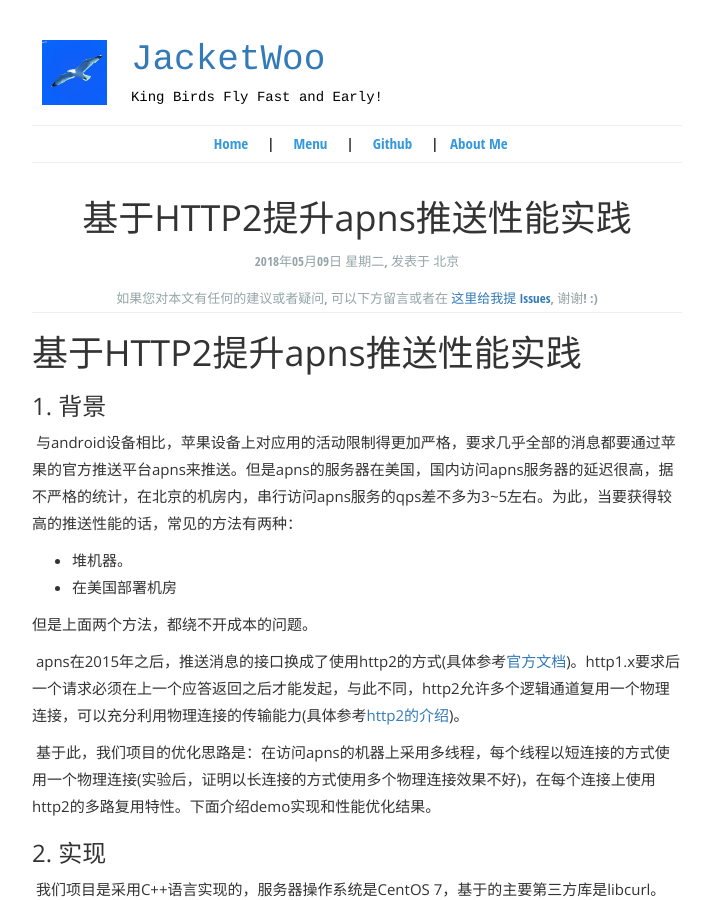
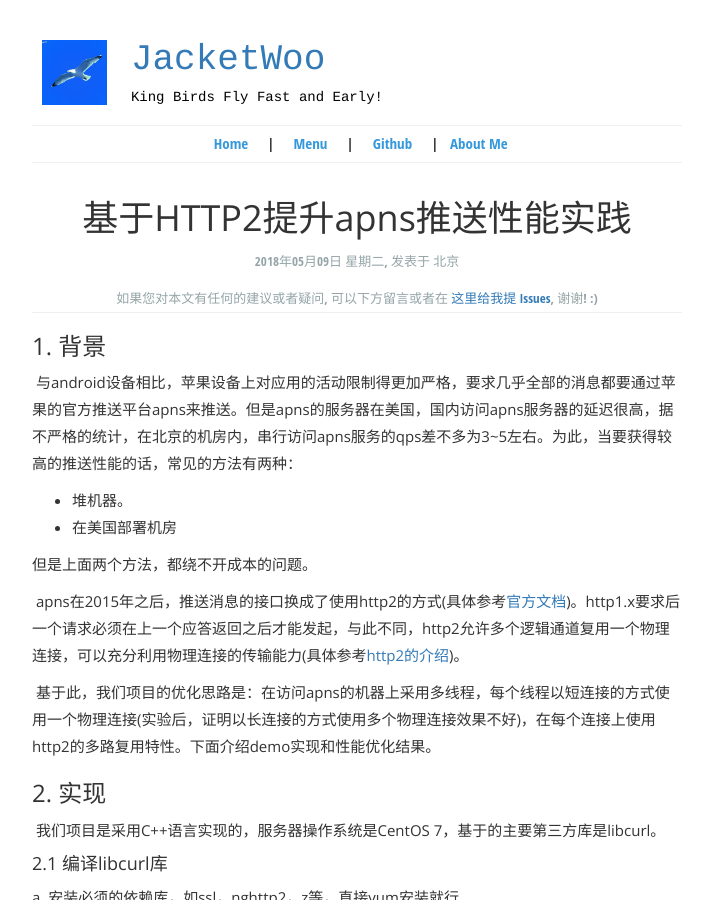
Before and after one commit to JacketWoo/JacketWoo.github.io, a Jekyll site: the page built from _posts/2018-05-09-基于HTTP2提升apns推送性能实践.md, in a window 1280 px wide and 900 px high. Shown: the whole window, without its empty margins (283-996 px from the left). Built offline with Jekyll 4.4.1, drawn with Linux system fonts in a browser that asks for light colours.

Commit message:
modify 基于HTTP2提升apns推送性能实践.md

```diff
--- a/_posts/2018-05-09-基于HTTP2提升apns推送性能实践.md
+++ b/_posts/2018-05-09-基于HTTP2提升apns推送性能实践.md
@@ -7,7 +7,6 @@ published: true
 excerpt_separator: "##"
 ---
 
-# 基于HTTP2提升apns推送性能实践
 
 ### 1. 背景
 
```
